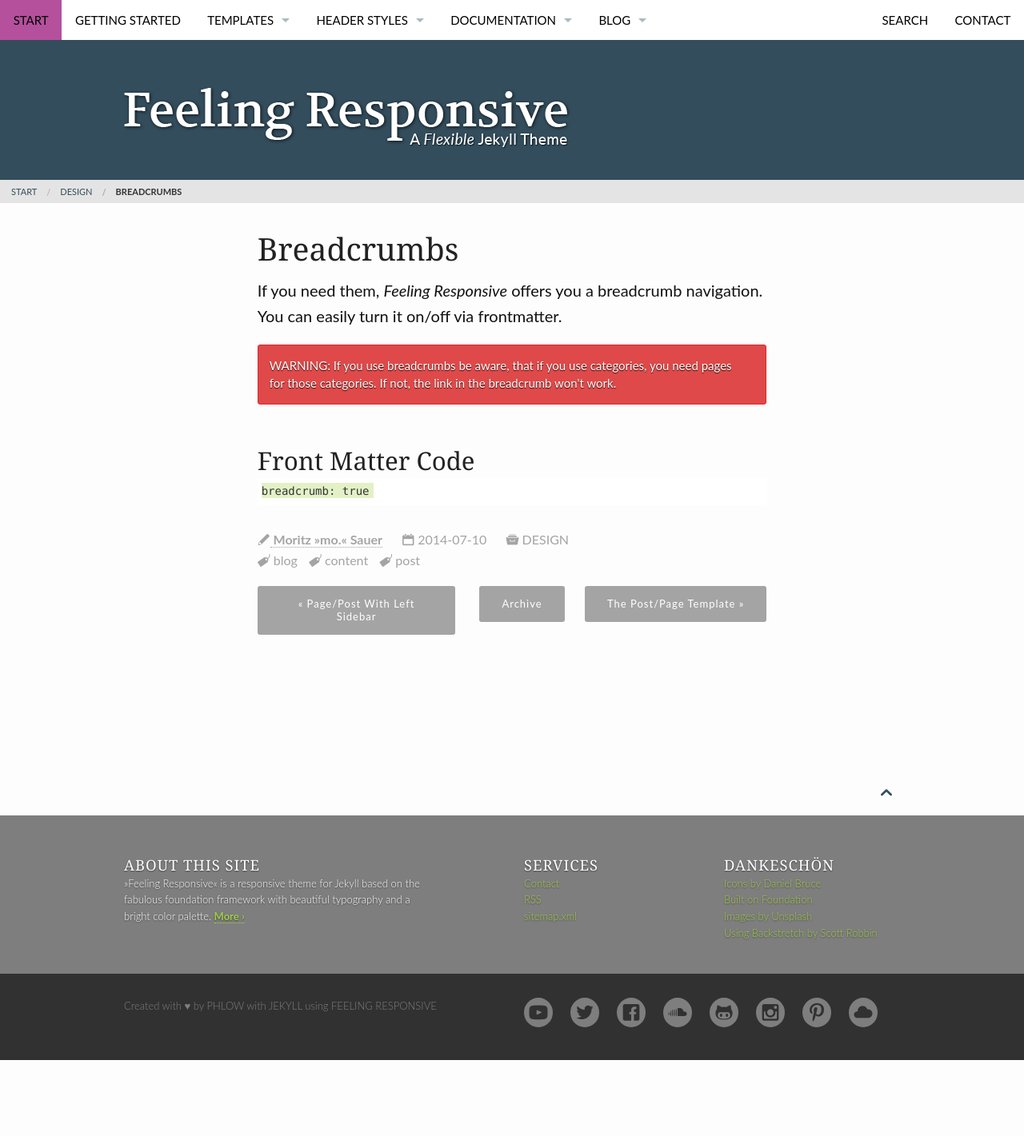
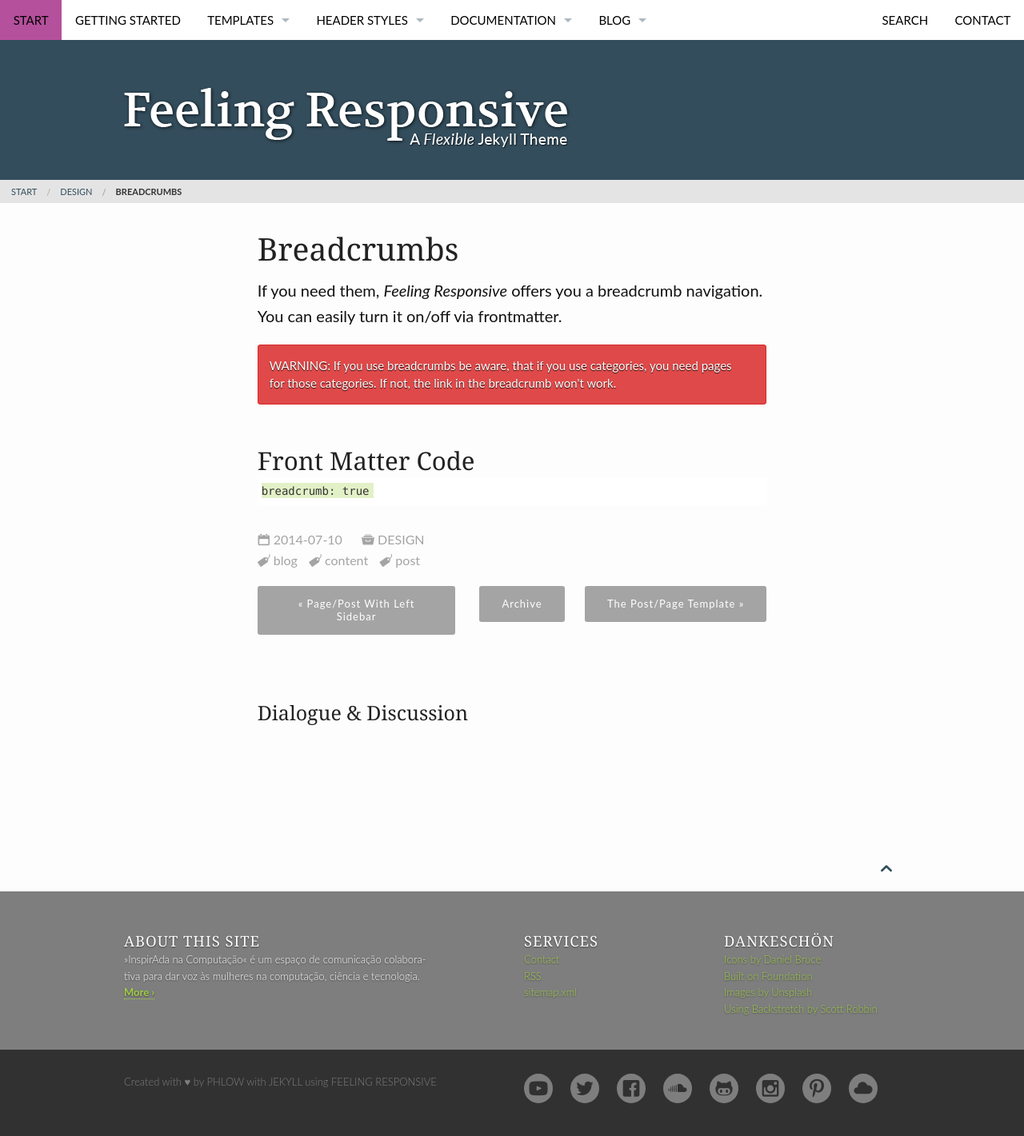
Before and after one commit to inspiradanacomputacao/inspiradanacomputacao.github.io, a Jekyll site: the page built from _posts/design/2014-07-10-breadcrumb.md, in a window 1280 px wide. Shown: the whole page at 80% size. Built offline with Jekyll 4.4.1, drawn with Linux system fonts in a browser that asks for light colours; comment, search, counter and statistics services are not loaded; before the commit the page ends 1326 px from its top, so only the background shows below that.

Commit message:
#8 Alterar _config.yml - Parte I

```diff
--- a/_config.yml
+++ b/_config.yml
@@ -12,16 +12,14 @@
 
 
 # The slogan describes your website and is used on homepage in <title> and other important places
-slogan: "A Flexible Theme for Jekyll"
+slogan: "Computação e tecnologia também são assuntos de mulheres."
 
 
 # The description is used on homepage and in the footer to quickly describe your website. Use a maximum of 150 characters for SEO-purposes.
-description: "»Feeling Responsive« is a responsive theme for Jekyll based on the fabulous foundation framework with beautiful typography and a bright color palette."
-
-
+description: "»InspirAda na Computação« é um espaço de comunicação colaborativa para dar voz às mulheres na computação, ciência e tecnologia."
 # This URL is the main adresse. Don't include a slash at the end.
 #
-url: "https://phlow.github.io/feeling-responsive"
+url: "https://inspiradanacomputacao.github.io"
 baseurl: ""
 
 # This is for the editing function in _/includes/improve_content.html
@@ -87,7 +85,7 @@
       show_meta: true 	# Show metadata beneath all pages
       # sidebar:    		# Possible values › left, right › by default there will be no sidebar
       comments: false
-      author: "your_author_name"
+      author: "Lidy Monteiro"
   -
     scope:
       path: ""
@@ -95,8 +93,8 @@
     values:
       show_meta: true   # Show metadata beneath all posts
       # sidebar:        # Possible values › left, right › by default there will be no sidebar
-      comments: false
-      author: "your_author_name"
+      comments: true
+      author: "Lidy Monteiro"
 
 
 
@@ -155,8 +153,8 @@
 og_image:                           "http://images.phlow.de/phlow/phlow_de-logo-512x.png"
 og_locale:                          "en_EN"
 og_type:                            "website"
-og_title:                           "Feeling Responsive – A Responsive Theme for Jekyll"
-og_description:                     "Feeling Responsive is built on the fabulous Foundation Framework and comes with lots of features to show your content right."
+og_title:                           "InspirAda na Computação"
+og_description:                     "»InspirAda na Computação« é um espaço de comunicação colaborativa para dar voz às mulheres na computação, ciência e tecnologia."
 # og_url:                           ""
 # og_site_name:                     ""
 
@@ -180,7 +178,7 @@
 #
 # used in _includes/comments.html
 
-disqus_shortname: feelingresponsive
+disqus_shortname: inspiradanacomputacao
 
 
 #      _____
@@ -204,4 +202,4 @@
 #
 # used in _includes/footer_scripts.html
 
-google_analytics_tracking_id: UA-60112281-1
+google_analytics_tracking_id: UA-56050417-1
```
